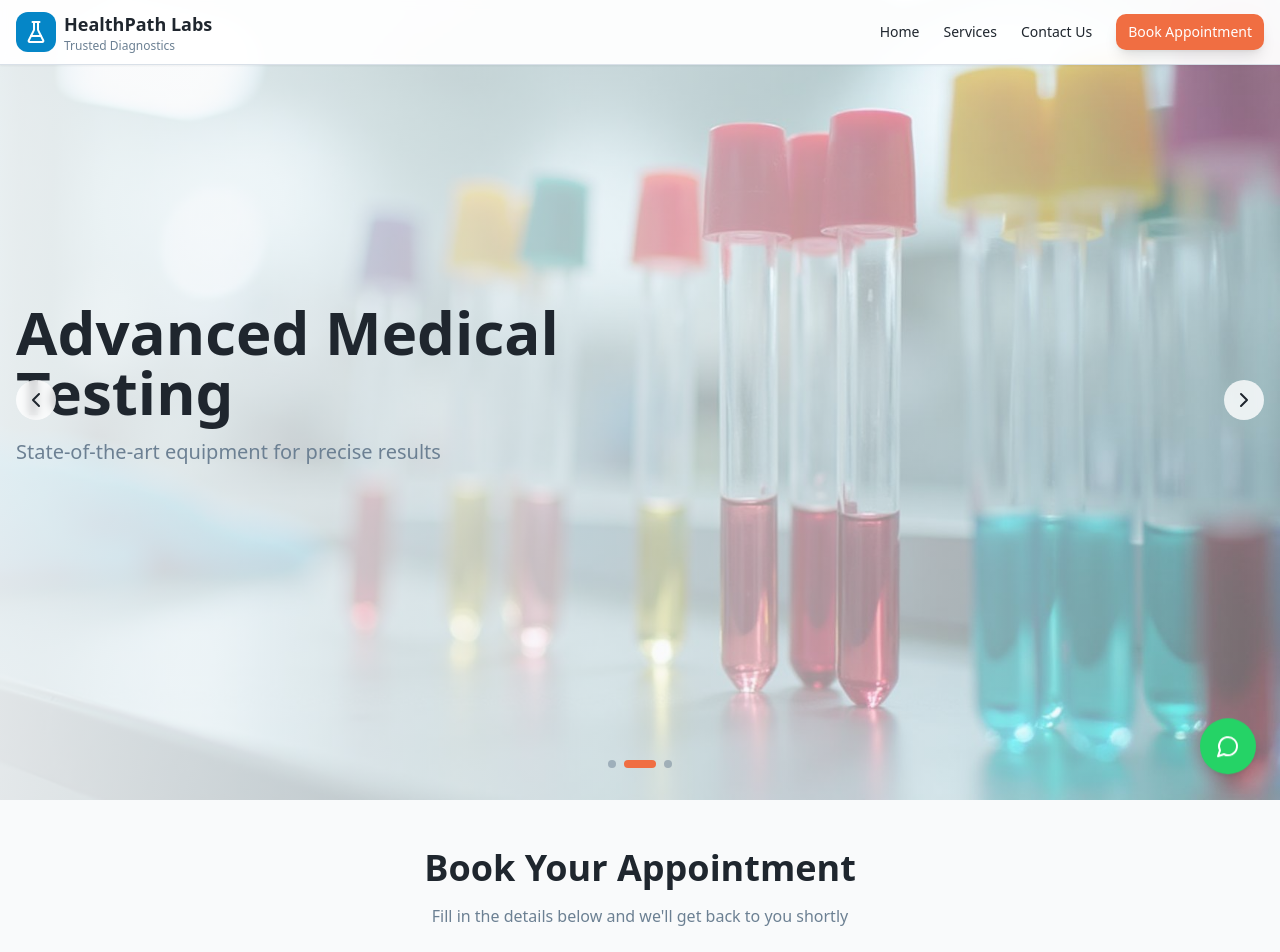
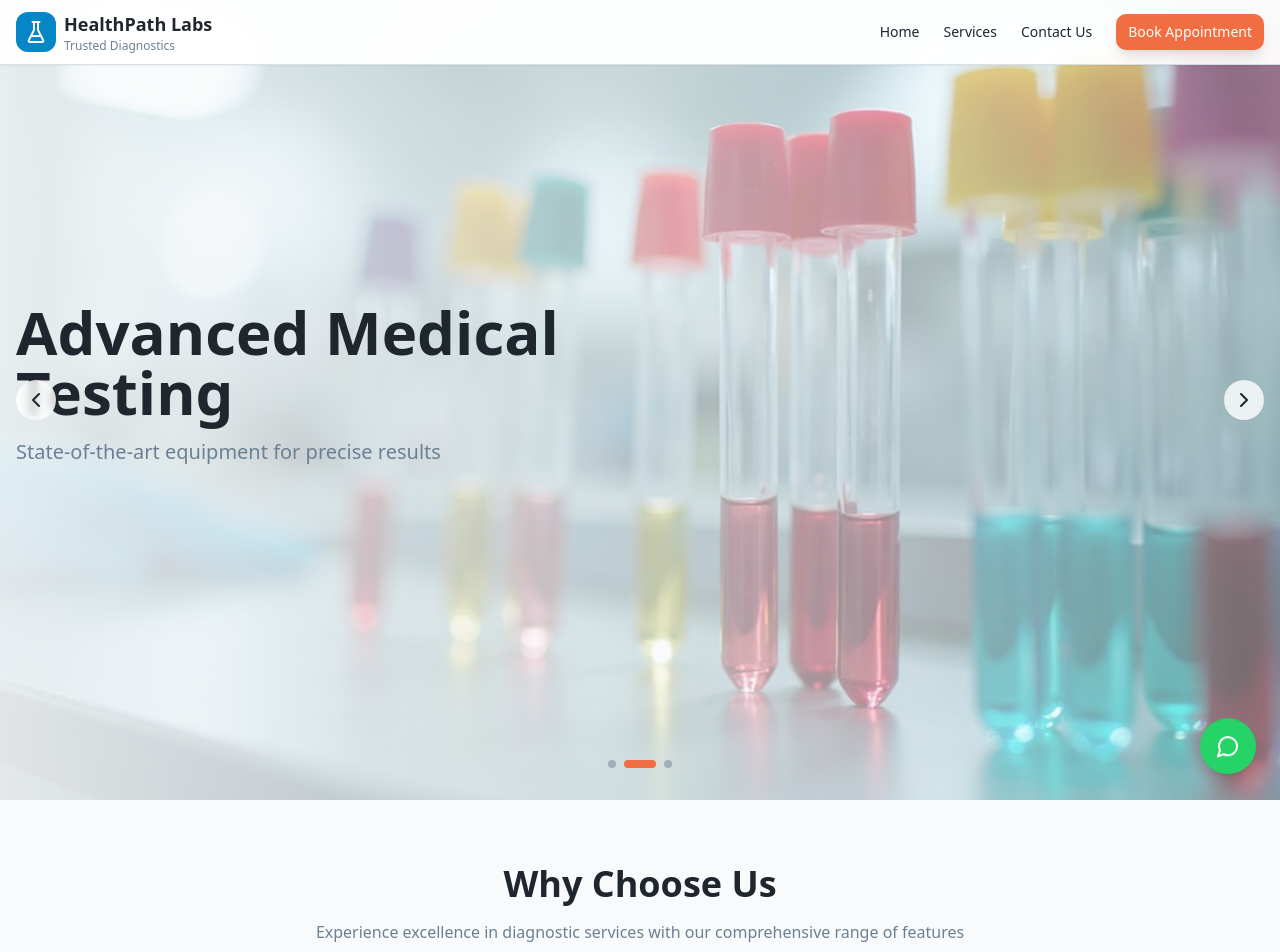
Before and after one commit to Ankitsingh8293/pathology-bright-lab, a React (Vite) app: page / in a window 1280 px wide. Shown: the top 952 px of the page. Built offline with nearby package versions, Linux system fonts and the light colour scheme; the HTML template or start-up script is replaced by a standard one.

Commit message:
Remove booking appointment heading
Remove the "Book Your Appointment" heading and subtitle section from the main page, as the user only wants the "Book Appointment" button functionality.

```diff
--- a/src/pages/Index.tsx
+++ b/src/pages/Index.tsx
@@ -14,12 +14,6 @@ const Index = () => {
       <Header />
       <main>
         <HeroSlider />
-        <section className="py-12 bg-background">
-          <div className="container mx-auto px-4 text-center">
-            <h2 className="text-3xl md:text-4xl font-bold mb-4">Book Your Appointment</h2>
-            <p className="text-muted-foreground mb-6">Fill in the details below and we'll get back to you shortly</p>
-          </div>
-        </section>
         <Features />
         <PopularTests />
         <AppointmentForm />
```
